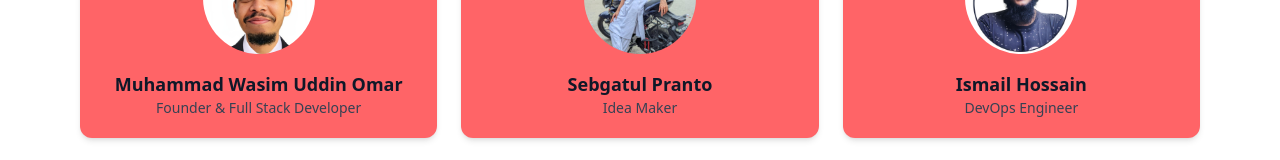
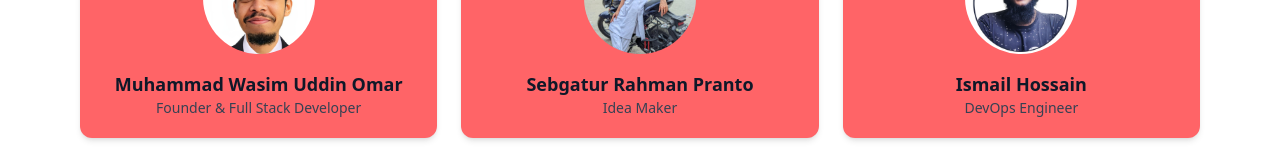
Before and after one commit to Omarmdwasimuddin/finder_project, a Next.js app: page /About in a window 1280 px wide. Shown: the part 1486-1646 px from the top of the page. Built offline with nearby package versions, Linux system fonts and the light colour scheme.

Commit message:
Inshalallah

```diff
--- a/src/Component/TestimonialSection.jsx
+++ b/src/Component/TestimonialSection.jsx
@@ -17,7 +17,7 @@ const testimonials = [
     image: 'https://i.imgur.com/NOlfLiX.jpg',
   },
   {
-    name: 'Sibgatul Rahman Pranto',
+    name: 'Sebgatur Rahman Pranto',
     role: 'Regular Donor',
     story: 'Donating blood is a responsibility I feel proud of. It’s easy and life-changing.',
     image: 'https://i.imgur.com/poWnRKr.jpg',
--- a/src/app/About/page.jsx
+++ b/src/app/About/page.jsx
@@ -11,7 +11,7 @@ const teamMembers = [
     image: '/Img/Wasim.png',
   },
   {
-    name: 'Sebgatul Pranto',
+    name: 'Sebgatur Rahman Pranto',
     role: 'Idea Maker',
     image: '/Img/prantoimg.jpg',
   },
```
